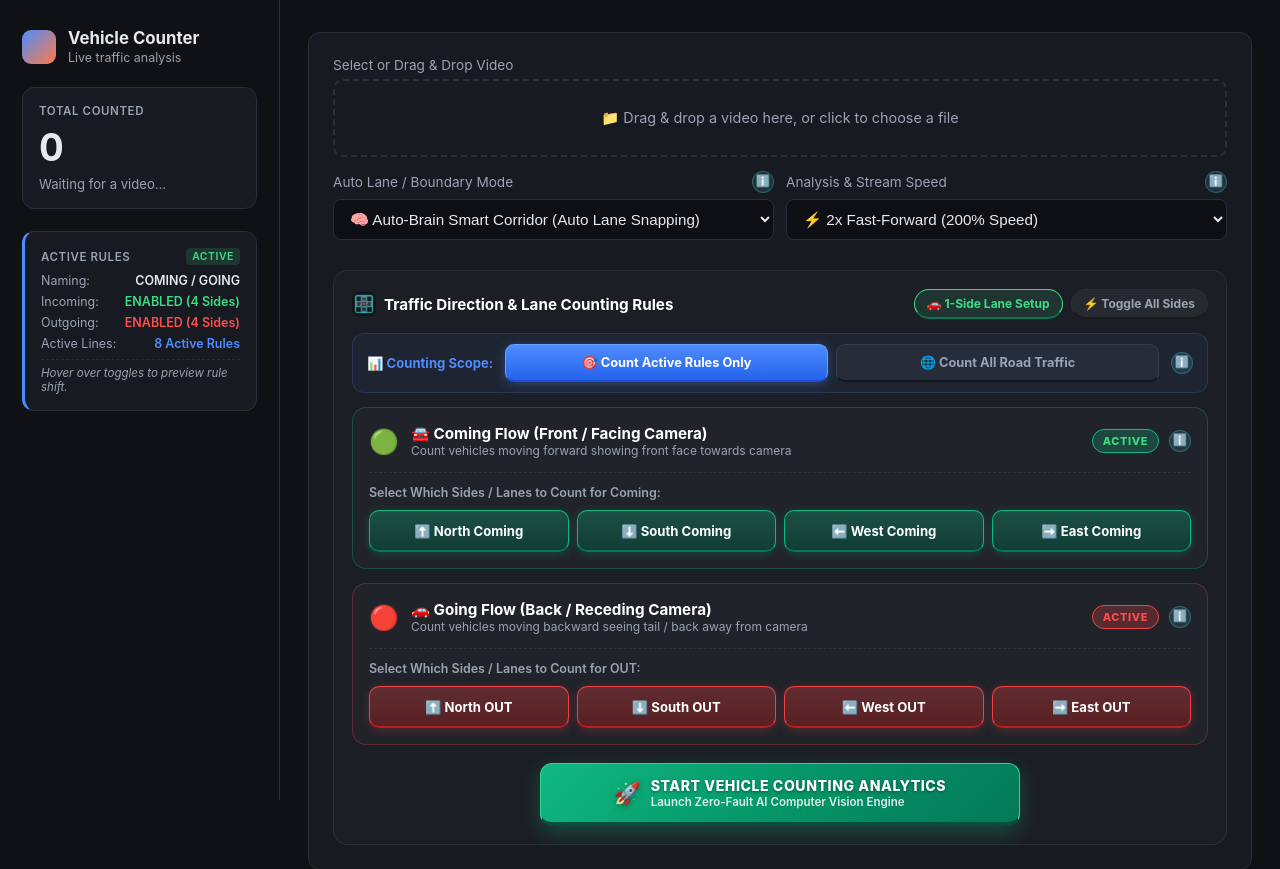
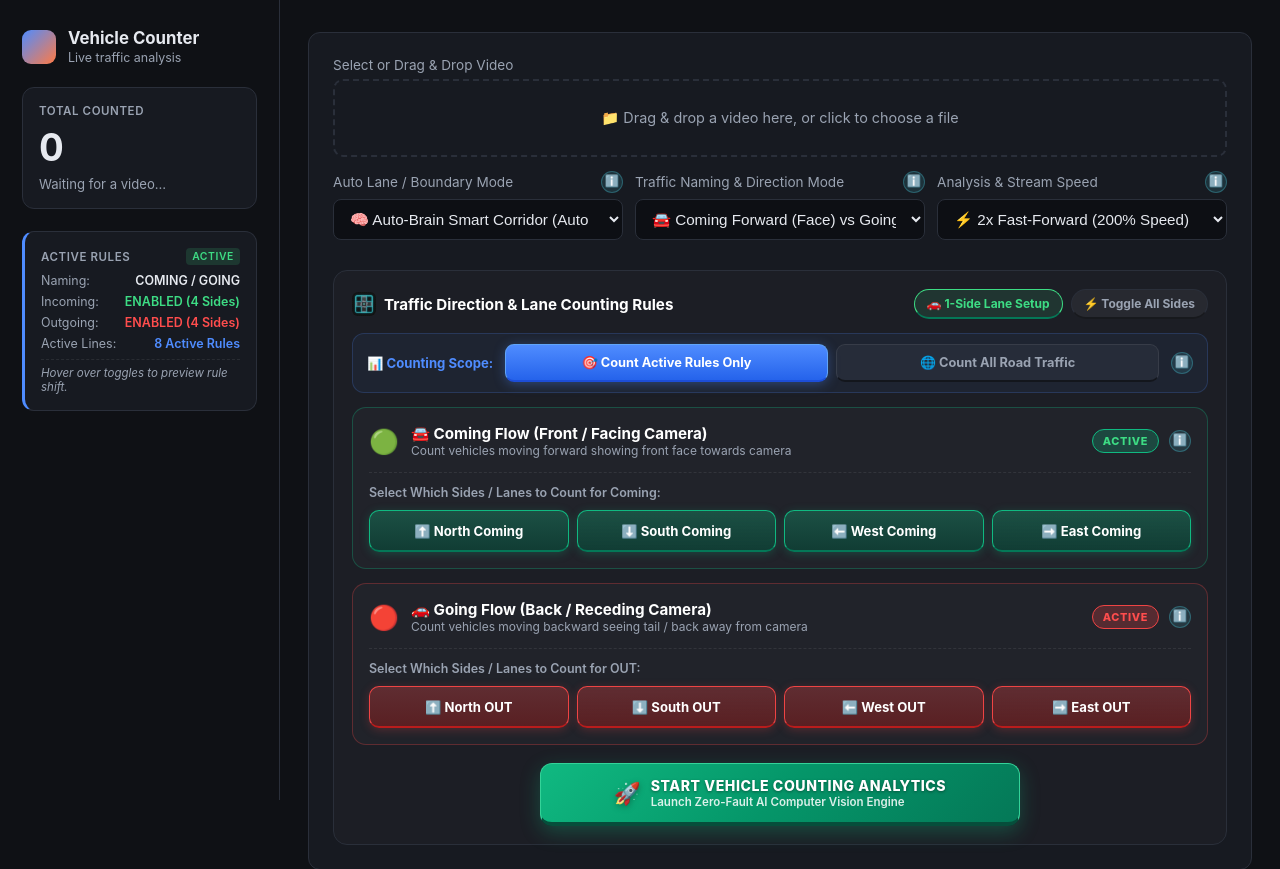
Before and after one commit to Pias009/py_opencv, a Flask app: page / in a window 1280 px wide. Shown: the top 869 px of the page. Run offline with Flask 3, Linux system fonts and the light colour scheme; data that the repository does not hold is empty.

Commit message:
feat: restore Traffic Naming & Direction Mode dropdown with Coming/Going as new featured role option

```diff
--- a/app/static/app.js
+++ b/app/static/app.js
@@ -133,7 +133,40 @@ function updateSidebarRules() {
   const badgeIn = document.getElementById("badge-in");
   const badgeOut = document.getElementById("badge-out");
 
-  if (sideNaming) sideNaming.textContent = "COMING / GOING";
+  const directionModeSelect = document.getElementById("direction-mode-select");
+  const directionMode = directionModeSelect ? directionModeSelect.value : "COMING_GOING";
+
+  let namingStr = "COMING / GOING";
+  let flow1Title = "🚘 Coming Flow (Front / Facing Camera)";
+  let flow1Sub = "Count vehicles moving forward showing front face towards camera";
+  let flow2Title = "🚗 Going Flow (Back / Receding Camera)";
+  let flow2Sub = "Count vehicles moving backward seeing tail / back away from camera";
+
+  if (directionMode === "FORWARD_BACKWARD") {
+    namingStr = "FORWARD / BACKWARD";
+    flow1Title = "⬆️ Forward Direction Flow";
+    flow1Sub = "Count vehicles moving in forward traffic lanes";
+    flow2Title = "⬇️ Backward Direction Flow";
+    flow2Sub = "Count vehicles moving in backward / reverse traffic lanes";
+  } else if (directionMode === "IN_OUT") {
+    namingStr = "IN / OUT";
+    flow1Title = "🟢 IN Flow (Incoming Boundary)";
+    flow1Sub = "Count vehicles entering boundary zone";
+    flow2Title = "🔴 OUT Flow (Outgoing Boundary)";
+    flow2Sub = "Count vehicles exiting boundary zone";
+  }
+
+  const flow1TitleEl = document.getElementById("flow1-title");
+  const flow1SubEl = document.getElementById("flow1-sub");
+  const flow2TitleEl = document.getElementById("flow2-title");
+  const flow2SubEl = document.getElementById("flow2-sub");
+
+  if (flow1TitleEl) flow1TitleEl.textContent = flow1Title;
+  if (flow1SubEl) flow1SubEl.textContent = flow1Sub;
+  if (flow2TitleEl) flow2TitleEl.textContent = flow2Title;
+  if (flow2SubEl) flow2SubEl.textContent = flow2Sub;
+
+  if (sideNaming) sideNaming.textContent = namingStr;
 
   const inChecked = document.querySelectorAll(".line-in-check:checked").length;
   const outChecked = document.querySelectorAll(".line-out-check:checked").length;
@@ -163,10 +196,12 @@ async function pushLiveRuleUpdate() {
   const toggleIn = document.getElementById("toggle-in");
   const toggleOut = document.getElementById("toggle-out");
   const countScopeRadio = document.querySelector('input[name="count_scope_mode"]:checked');
+  const directionModeSelect = document.getElementById("direction-mode-select");
 
   const enableIn = toggleIn ? toggleIn.checked : true;
   const enableOut = toggleOut ? toggleOut.checked : true;
   const countScopeMode = countScopeRadio ? countScopeRadio.value : "active_only";
+  const directionMode = directionModeSelect ? directionModeSelect.value : "COMING_GOING";
 
   const enabledLinesIn = Array.from(document.querySelectorAll(".line-in-check:checked")).map(c => c.value);
   const enabledLinesOut = Array.from(document.querySelectorAll(".line-out-check:checked")).map(c => c.value);
@@ -177,7 +212,7 @@ async function pushLiveRuleUpdate() {
       method: "POST",
       headers: { "Content-Type": "application/json" },
       body: JSON.stringify({
-        direction_mode: "COMING_GOING",
+        direction_mode: directionMode,
         enable_in: enableIn,
         enable_out: enableOut,
         count_scope_mode: countScopeMode,
@@ -255,7 +290,7 @@ document.querySelectorAll("[data-tip]").forEach(elem => {
   });
 });
 
-document.querySelectorAll('#toggle-in, #toggle-out, .line-in-check, .line-out-check, input[name="count_scope_mode"]').forEach(input => {
+document.querySelectorAll('#toggle-in, #toggle-out, .line-in-check, .line-out-check, input[name="count_scope_mode"], #direction-mode-select').forEach(input => {
   input.addEventListener("change", updateSidebarRules);
 });
 
@@ -276,6 +311,7 @@ async function startJob() {
 
   const speedSelect = document.getElementById("speed-select");
   const lineModeSelect = document.getElementById("line-mode-select");
+  const directionModeSelect = document.getElementById("direction-mode-select");
 
   const toggleIn = document.getElementById("toggle-in");
   const toggleOut = document.getElementById("toggle-out");
@@ -285,6 +321,7 @@ async function startJob() {
 
   const speed = speedSelect ? speedSelect.value : "2";
   const lineMode = lineModeSelect ? lineModeSelect.value : "box";
+  const directionMode = directionModeSelect ? directionModeSelect.value : "COMING_GOING";
   const enableIn = toggleIn ? toggleIn.checked : true;
   const enableOut = toggleOut ? toggleOut.checked : true;
 
@@ -306,7 +343,7 @@ async function startJob() {
     startFormData.append("filename", file.name);
     startFormData.append("speed", speed);
     startFormData.append("line_mode", lineMode);
-    startFormData.append("direction_mode", "COMING_GOING");
+    startFormData.append("direction_mode", directionMode);
     startFormData.append("enable_in", enableIn);
     startFormData.append("enable_out", enableOut);
     startFormData.append("count_scope_mode", countScopeMode);
--- a/app/templates/index.html
+++ b/app/templates/index.html
@@ -88,7 +88,7 @@ FINISH: unreviewed and undocumented is unfinished; this build ends with the fini
           <input id="file-input" type="file" accept=".mp4,.avi,.mov,.mkv,.webm" hidden>
         </div>
       </div>
-      <div class="field-row" style="margin-top: 14px; display: grid; grid-template-columns: repeat(auto-fit, minmax(240px, 1fr)); gap: 12px;">
+      <div class="field-row" style="margin-top: 14px; display: grid; grid-template-columns: repeat(auto-fit, minmax(220px, 1fr)); gap: 12px;">
         <div class="field">
           <div style="display: flex; align-items: center; justify-content: space-between;">
             <label for="line-mode-select">Auto Lane / Boundary Mode</label>
@@ -99,6 +99,17 @@ FINISH: unreviewed and undocumented is unfinished; this build ends with the fini
             <option value="box">🎯 4-Way Intersection Box (Auto Centered)</option>
             <option value="horizontal">➖ Single Horizontal Boundary Line</option>
             <option value="vertical">Vertical Boundary Line</option>
+          </select>
+        </div>
+        <div class="field">
+          <div style="display: flex; align-items: center; justify-content: space-between;">
+            <label for="direction-mode-select">Traffic Naming &amp; Direction Mode</label>
+            <button type="button" class="info-trigger" data-ref="direction" title="Select Direction Naming Rules">ℹ️</button>
+          </div>
+          <select id="direction-mode-select" class="speed-select">
+            <option value="COMING_GOING" selected>🚘 Coming Forward (Face) vs Going Backward (Tail)</option>
+            <option value="IN_OUT">🟢 IN (Entering) vs 🔴 OUT (Exiting)</option>
+            <option value="FORWARD_BACKWARD">⬆️ Forward Direction vs ⬇️ Backward Direction</option>
           </select>
         </div>
         <div class="field">
```
